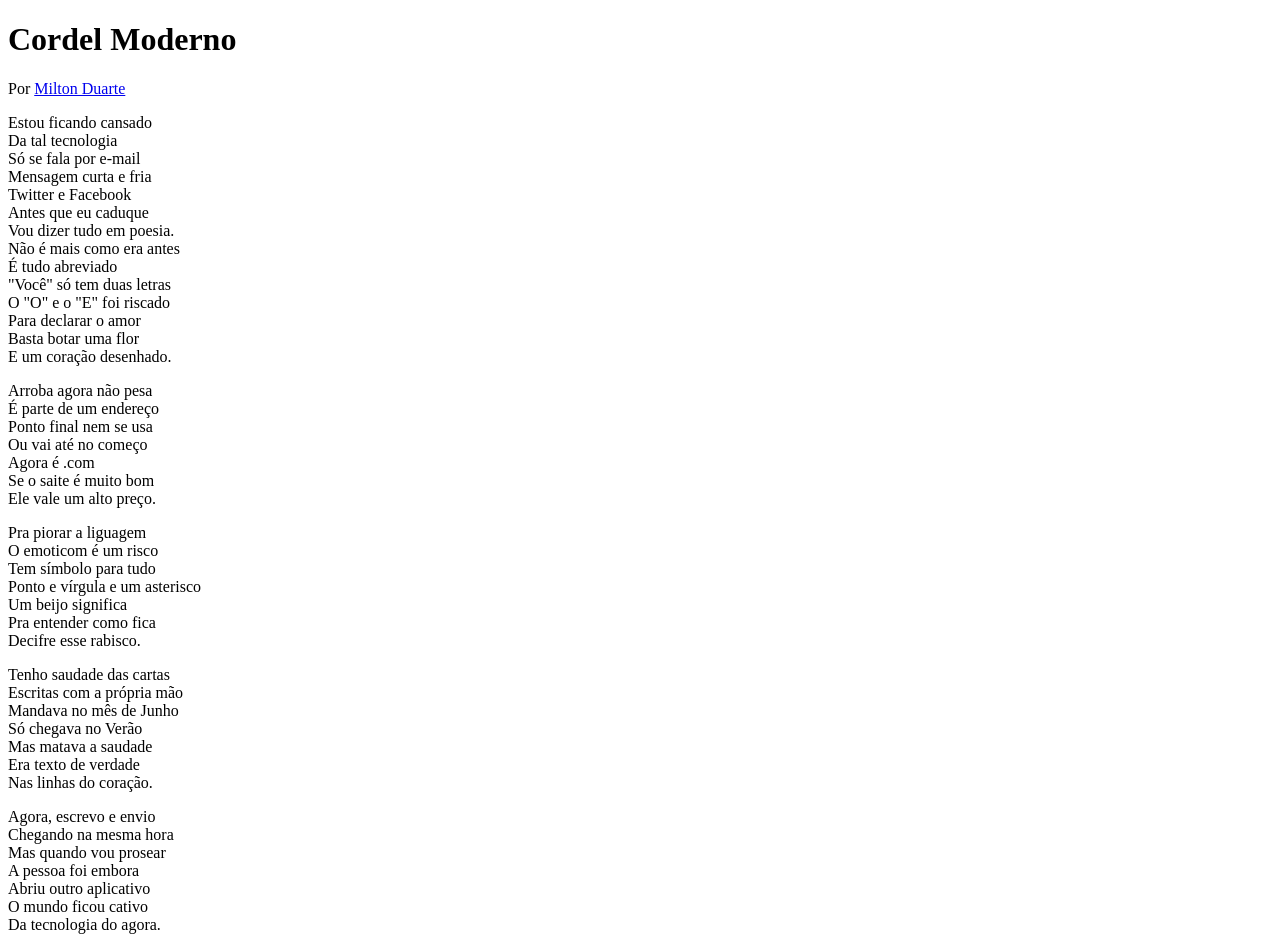
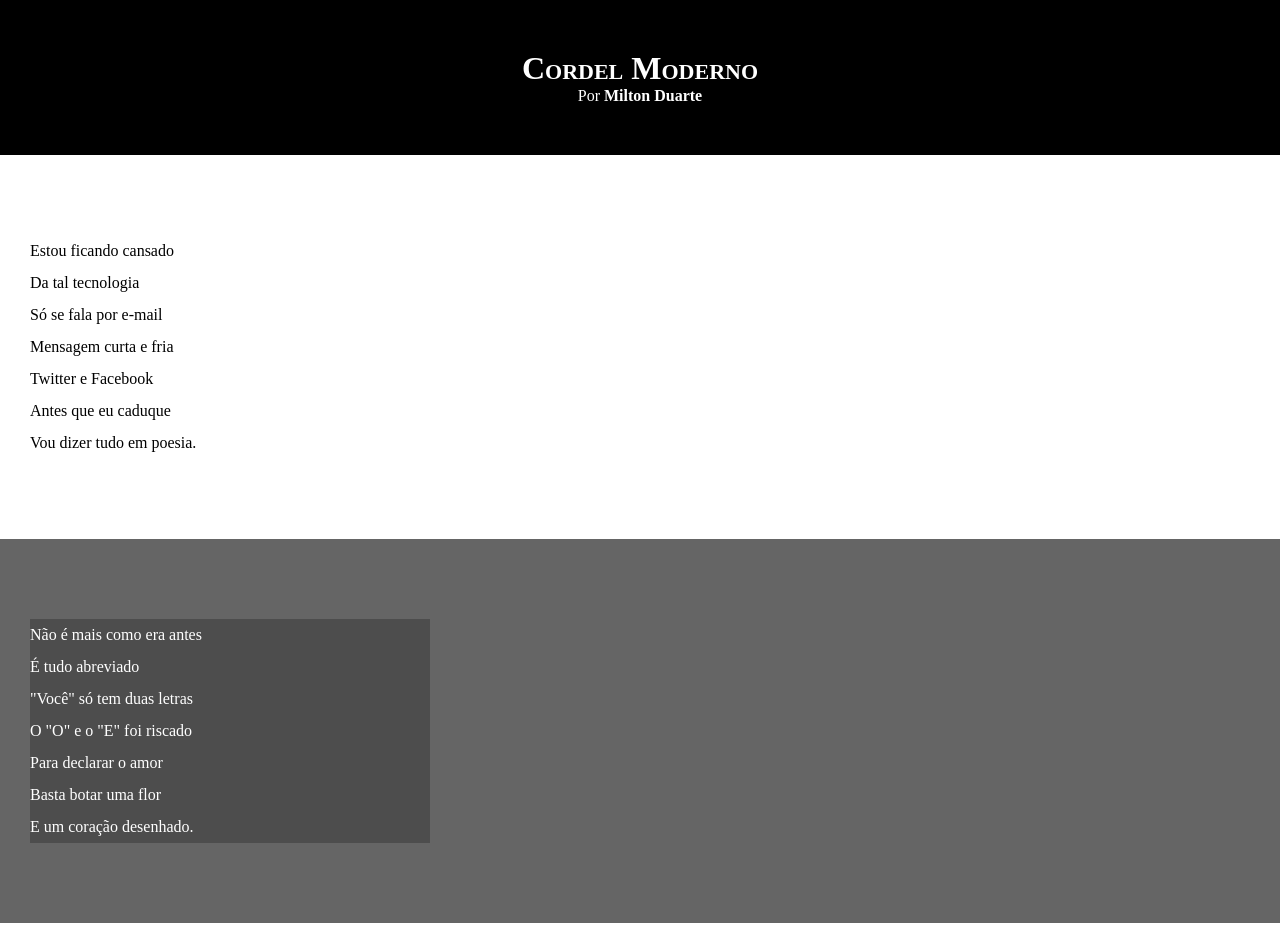
Before and after one commit to GuiLopesDev/projeto-cordel, a plain HTML site: page index.html in a window 1280 px wide. Shown: the top 947 px of the page. Drawn offline with Linux system fonts and the light colour scheme.

Commit message:
Começo de estilo do projeto

```diff
--- a/estilo/style.css
+++ b/estilo/style.css
@@ -1 +1,64 @@
 @charset 'UTF-8';
+*{
+    margin: 0px;
+    padding: 0px;
+}
+
+html, body{
+    min-height: 100vh;
+    background-color: darkgray;
+}
+
+header{
+    background-color: black;
+    color: white;
+    text-align: center;
+}
+
+header h1{
+    padding-top: 50px;
+    font-variant: small-caps;
+}
+
+header p{
+    padding-bottom: 50px;
+}
+
+a{
+    color:white;
+    text-decoration: none;
+    font-weight: bolder;
+}
+
+a:hover{
+    text-decoration: underline;
+}
+
+section{
+    padding-top: 10vh;
+    padding-bottom: 10vh;
+    line-height: 2em;
+    padding-left: 30px;
+}
+
+section.normal{
+    background-color: white;
+    color: black;
+}
+
+section.imagem{
+    background-color: rgba(0, 0, 0, 0.404);
+    color: white;
+}
+
+section.imagem p{
+    width: 400px;
+    background-color: rgba(0, 0, 0, 0.24);
+}
+
+footer{
+    background-color: black;
+    color: white;
+    text-align: center;
+    padding: 10px;
+}
--- a/index.html
+++ b/index.html
@@ -11,7 +11,7 @@
         <h1>Cordel Moderno</h1>
         <p>Por <a href="https://www.recantodasletras.com.br/poesias/3186743" target="_blank">Milton Duarte</a></p>
     </header>
-    <section>
+    <section class="normal">
         Estou ficando cansado<br>
         Da tal tecnologia<br>
         Só se fala por e-mail<br>
@@ -21,7 +21,8 @@
         Vou dizer tudo em poesia.
     </section>
 
-    <section>
+    <section class="imagem">
+        <p>
             Não é mais como era antes<br>
             É tudo abreviado<br>
             "Você" só tem duas letras<br>
@@ -29,9 +30,10 @@
             Para declarar o amor<br>
             Basta botar uma flor<br>
             E um coração desenhado.
+        </p>
     </section>
 
-    <section>
+    <section class="normal">
         <p>
             Arroba agora não pesa<br>
             É parte de um endereço<br>
@@ -52,7 +54,7 @@
         </p>
     </section>
 
-    <section>
+    <section class="imagem">
         <p>
             Tenho saudade das cartas<br>
             Escritas com a própria mão<br>
@@ -64,7 +66,7 @@
         </p>
     </section>
 
-    <section>
+    <section class="normal">
         <p>
             Agora, escrevo e envio<br>
             Chegando na mesma hora<br>
```
Lines whose indentation alone changed are shown as unchanged.
